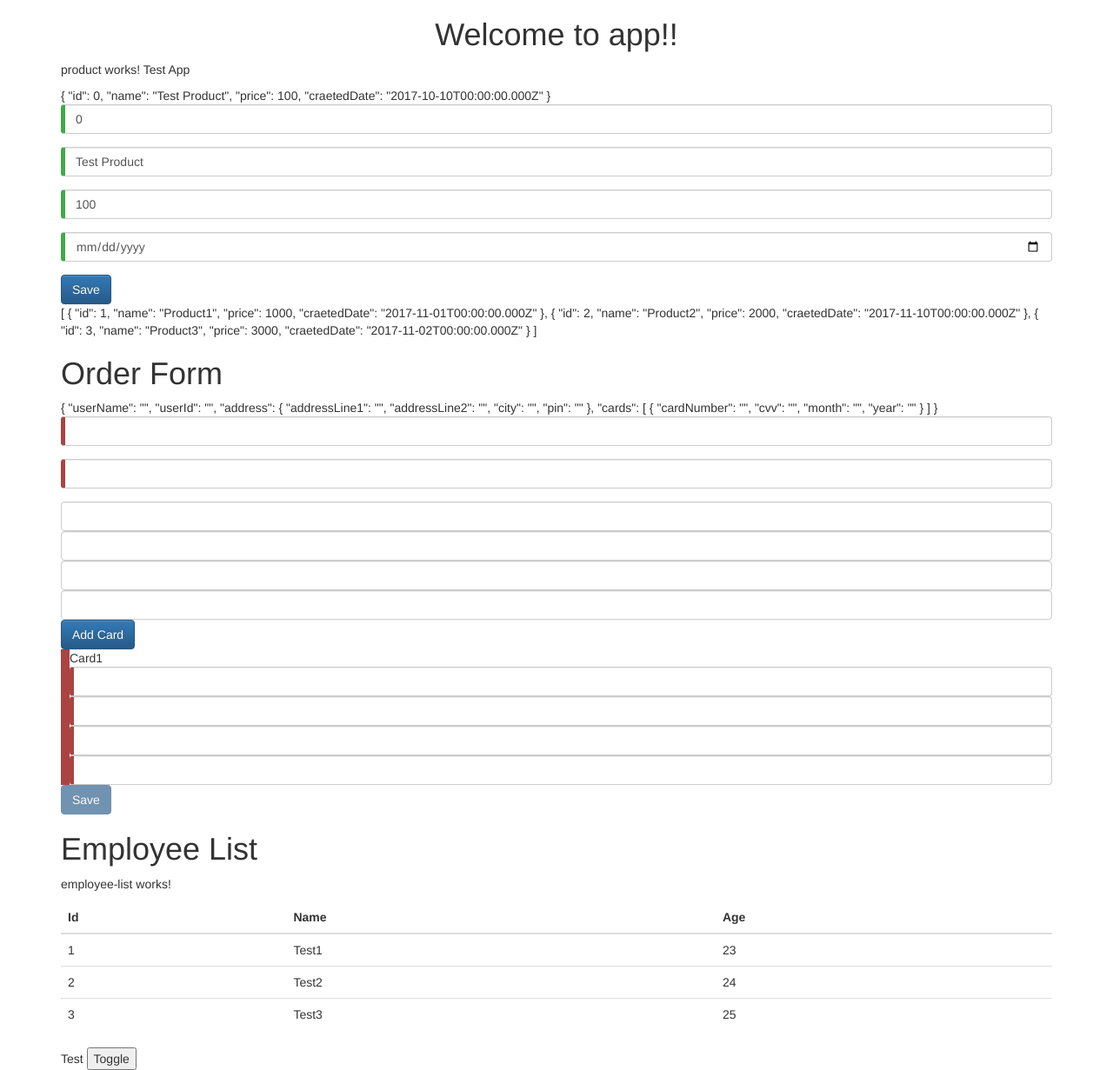
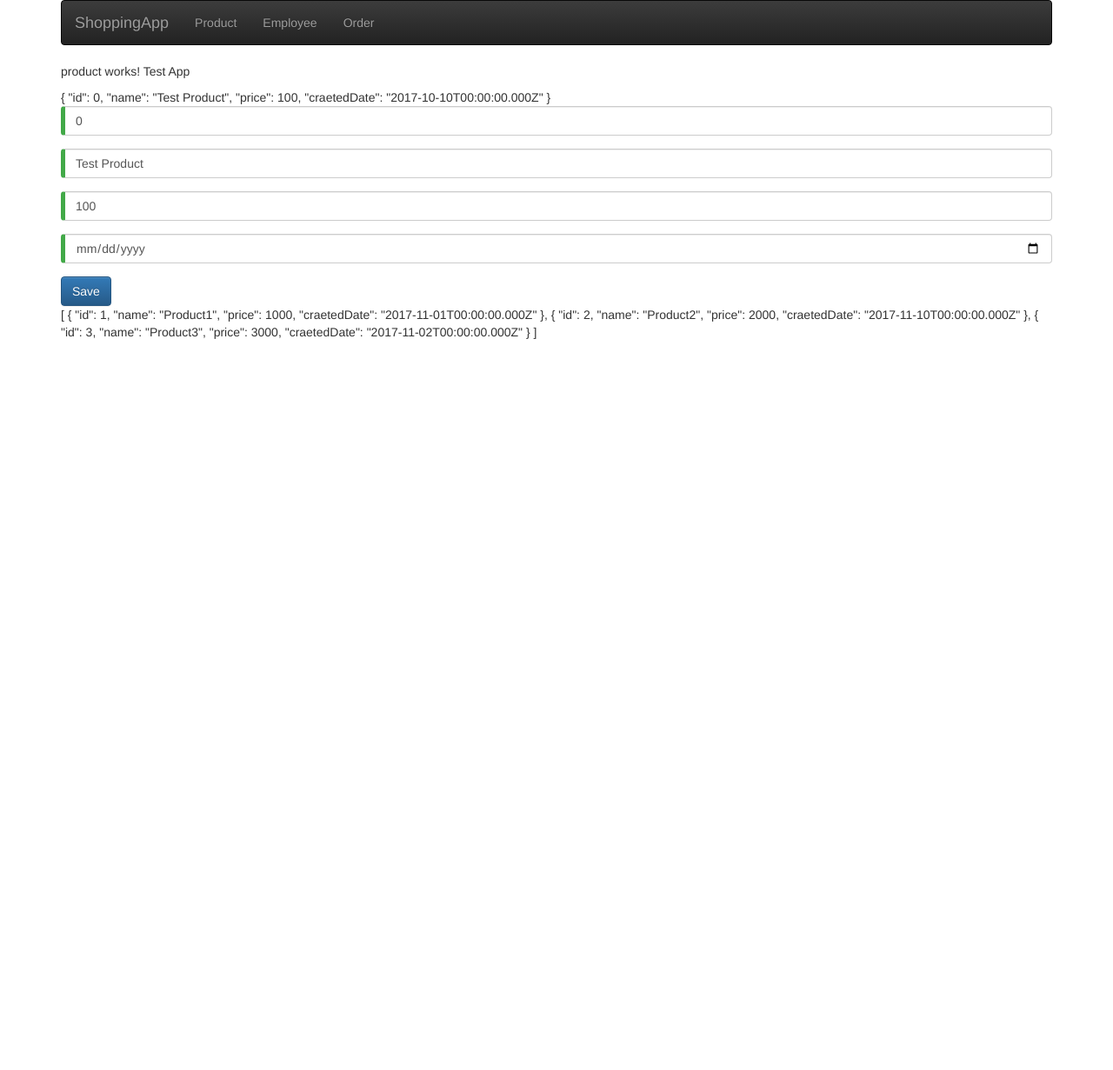
Before and after one commit to santoshyadav198613/ShoppingApp-Edureka, an Angular app: page /product in a window 1280 px wide. Shown: the whole page at 87% size. After the commit the page ends 800 px from the top, so only its background shows below. Built offline with nearby package versions, Linux system fonts and the light colour scheme.

Commit message:
added routing

```diff
--- a/src/app/app.component.html
+++ b/src/app/app.component.html
@@ -1,21 +1,17 @@
-
 <!--The whole content below can be removed with the new code.-->
 <div class="container">
-<div style="text-align:center">
-  <h1>
-    Welcome to {{title}}!!
-  </h1>
-</div>
-<app-product></app-product>
-
-<app-order></app-order>
-
-<app-employee></app-employee>
-
-<div [innerText]="firstName" [hidden]="isHidden">
-</div>
-{{firstName}}
-
-<button (click)="divToggle()">Toggle</button>
+  <nav class="navbar navbar-inverse">
+    <div class="container-fluid">
+      <div class="navbar-header">
+        <a class="navbar-brand" href="#">ShoppingApp</a>
+      </div>
+      <ul class="nav navbar-nav">
+        <li><a routerLink="product" routerLinkActive="active">Product</a></li>
+        <li><a routerLink="employee" routerLinkActive="active">Employee</a></li>
+        <li><a routerLink="order" routerLinkActive="active">Order</a></li>
+      </ul>
+    </div>
+  </nav>
+  <router-outlet></router-outlet>
 
 </div>
--- a/src/app/employee/employee-list/employee-list.component.html
+++ b/src/app/employee/employee-list/employee-list.component.html
@@ -31,3 +31,6 @@
     </tr>
   </tbody>
 </table>
+
+
+<button class="btn btn-primary" (click)="sendMessageToParent()">Send Message</button>
--- a/src/app/employee/employee-list/employee-list.component.ts
+++ b/src/app/employee/employee-list/employee-list.component.ts
@@ -1,4 +1,4 @@
-import { Component, OnInit, Input } from '@angular/core';
+import { Component, OnInit, Input, Output, EventEmitter } from '@angular/core';
 import { Employee } from '../employee';
 
 @Component({
@@ -8,9 +8,15 @@ import { Employee } from '../employee';
 })
 export class EmployeeListComponent implements OnInit {
   @Input() prodList: Employee[];
+  @Output() message = new EventEmitter<string>();
   constructor() { }
 
   ngOnInit() {
   }
 
+  sendMessageToParent() {
+      this.message.emit('Hello this is your child');
+  }
+
+
 }
--- a/src/app/employee/employee.component.html
+++ b/src/app/employee/employee.component.html
@@ -1,4 +1,8 @@
 <h1>
   Employee List
 </h1>
-<app-employee-list [prodList]="employeeList"></app-employee-list>
+<app-employee-list (message)="receiveFromChild($event)"></app-employee-list>
+<app-employee-list (message)="receiveFromChild($event)"></app-employee-list>
+
+
+{{messageFromChild}}
--- a/src/app/employee/employee.component.ts
+++ b/src/app/employee/employee.component.ts
@@ -1,19 +1,39 @@
-import { Component, OnInit } from '@angular/core';
+import { Component, OnInit, ViewChild, ViewChildren, QueryList, AfterViewInit } from '@angular/core';
 import { Employee } from './employee';
+import { EmployeeListComponent } from './employee-list/employee-list.component';
+
 @Component({
   selector: 'app-employee',
   templateUrl: './employee.component.html',
   styleUrls: ['./employee.component.css']
 })
-export class EmployeeComponent implements OnInit {
+export class EmployeeComponent implements OnInit, AfterViewInit {
   employeeList: Employee[] = [
     { id: 1, age: 23, name: 'Test1' },
     { id: 2, age: 24, name: 'Test2' },
     { id: 3, age: 25, name: 'Test3' }
   ];
+  messageFromChild: string;
+  @ViewChild(EmployeeListComponent)
+  empComponent: EmployeeListComponent;
+  @ViewChildren(EmployeeListComponent)
+  empListComponent: QueryList<EmployeeListComponent>;
   constructor() { }
 
   ngOnInit() {
+    //this.empComponent.prodList = this.employeeList;
+    //  this.empListComponent.forEach((data) => data.prodList = this.employeeList);
+    // this.empListComponent.forEach(function (data) {
+    //   this.prodList = data;
+    // });
+  }
+
+  ngAfterViewInit() {
+    this.empListComponent.forEach((data) => data.prodList = this.employeeList);
+  }
+
+  receiveFromChild(message: string) {
+    this.messageFromChild = message;
   }
 
 }
--- /dev/null
+++ b/src/app/pagenotfound/pagenotfound.component.html
@@ -0,0 +1,3 @@
+<h1>
+  The resource you are looking for does not exist.
+</h1>
--- /dev/null
+++ b/src/app/pagenotfound/pagenotfound.component.ts
@@ -0,0 +1,15 @@
+import { Component, OnInit } from '@angular/core';
+
+@Component({
+  selector: 'app-pagenotfound',
+  templateUrl: './pagenotfound.component.html',
+  styleUrls: ['./pagenotfound.component.css']
+})
+export class PagenotfoundComponent implements OnInit {
+
+  constructor() { }
+
+  ngOnInit() {
+  }
+
+}
```
Also changed, not shown: src/app/app.module.ts (+6 -2 lines), src/app/routing/routing.module.ts (added, +23 -0 lines), src/app/pagenotfound/pagenotfound.component.css (added), 1 other file (tests, documents, lock files or other folders).
